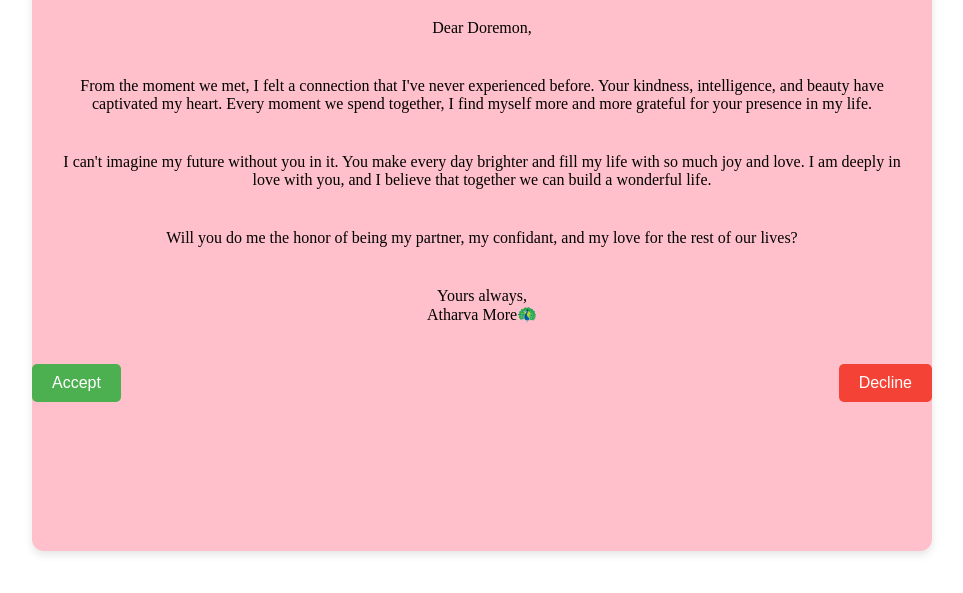
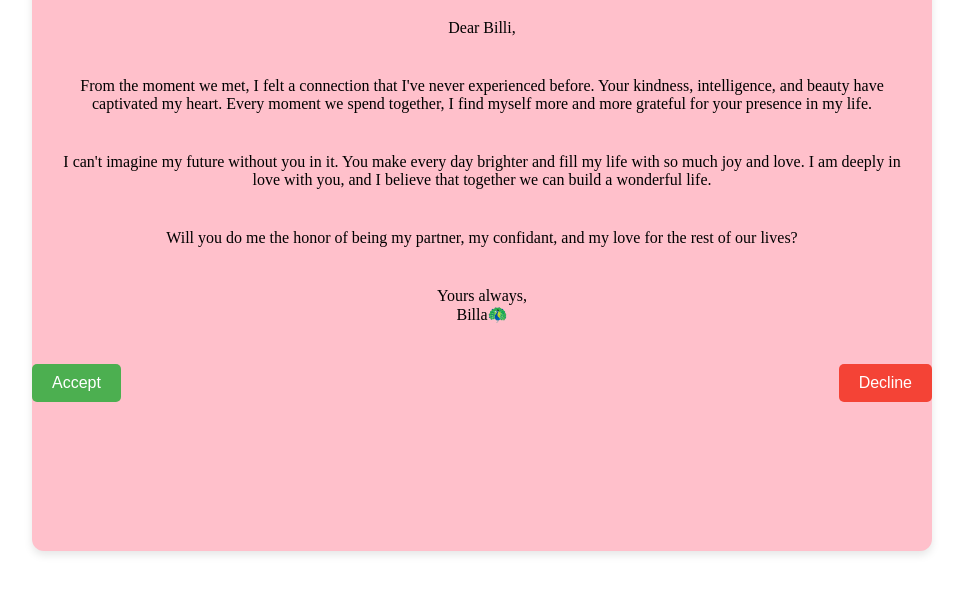
Before and after one commit to AtharvaSurve28/My-personal-Card, a plain HTML site: page index.html in a window 1280 px wide. Shown: the part 199-792 px from the top of the page, without its empty margins (158-1121 px from the left). Drawn offline with Linux system fonts and the light colour scheme.

Commit message:
Update index.html

```diff
--- a/index.html
+++ b/index.html
@@ -15,7 +15,7 @@
                     <h1>For You ❤️</h1>
                 </div>
                 <div class="card-body">
-                    <p>Dear Doremon,</p>
+                    <p>Dear Billi,</p>
                     <p>
                         From the moment we met, I felt a connection that I've never experienced before. Your kindness, intelligence, and beauty have captivated my heart. Every moment we spend together, I find myself more and more grateful for your presence in my life.
                     </p>
@@ -25,7 +25,7 @@
                     <p>Will you do me the honor of being my partner, my confidant, and my love for the rest of our lives?</p>
                     <p>
                         Yours always,<br>
-                        Atharva More🦚
+                        Billa🦚
                     </p>
                     <div class="button-container">
                         <button class="accept-btn" onclick="handleAccept()">Accept</button>
```
